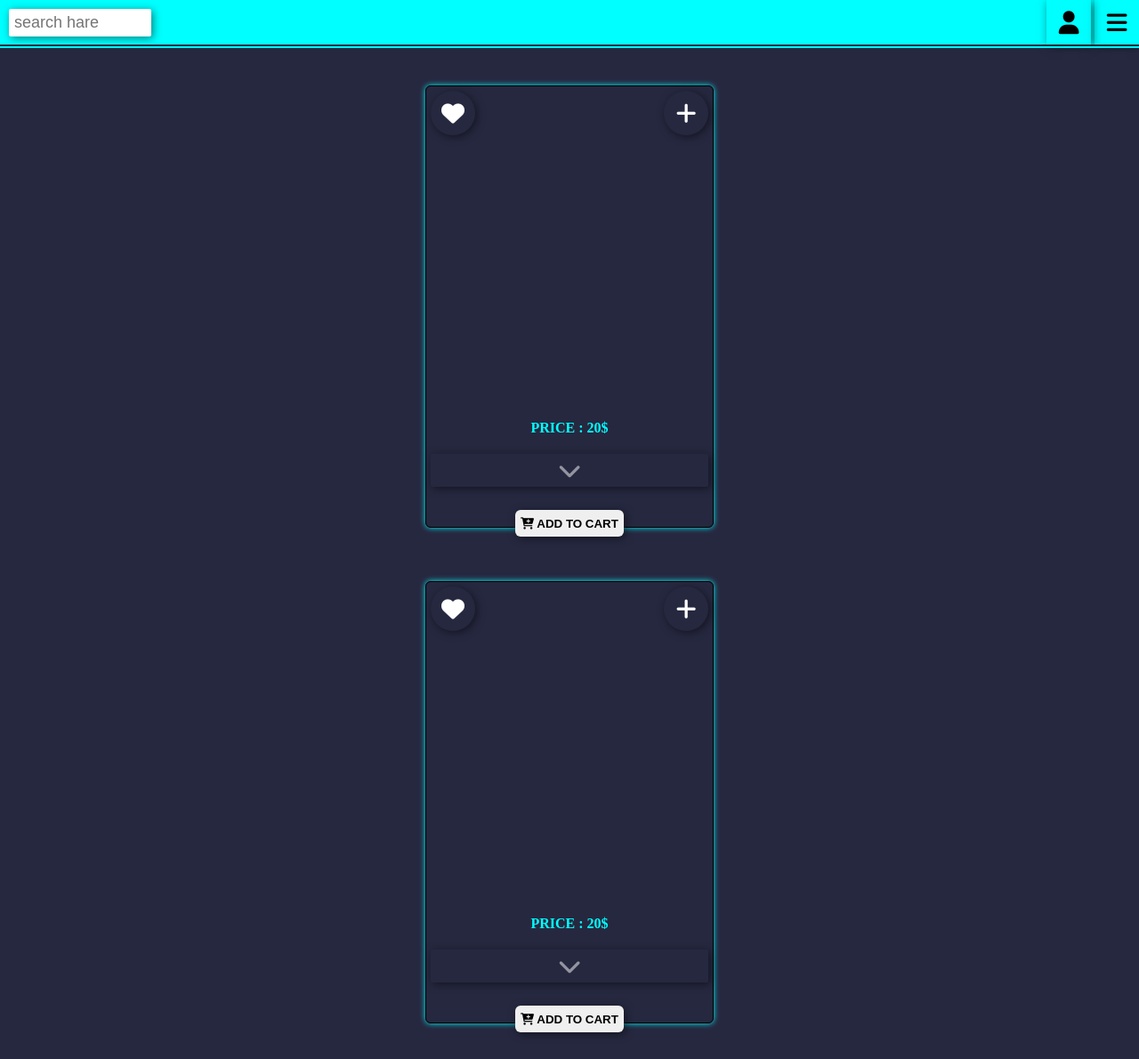
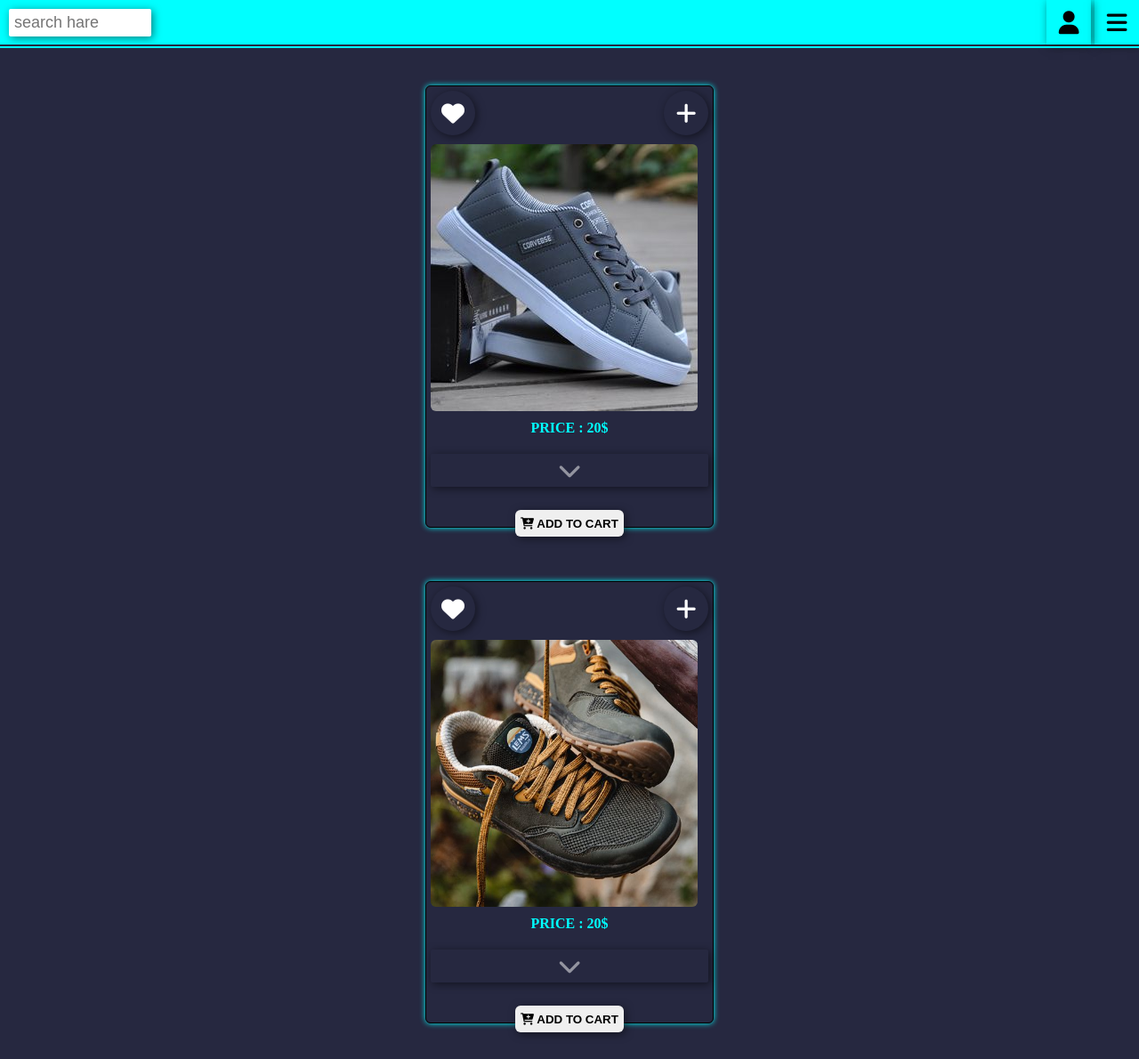
Before and after one commit to arafat013n/Test, a plain HTML site: page index.html in a window 1280 px wide. Shown: the whole page at 89% size. Drawn offline with Linux system fonts and the light colour scheme.

Commit message:
Update index.html

```diff
--- a/index.html
+++ b/index.html
@@ -59,7 +59,7 @@
             </div>
          </div>
          <div class="pic">
-            <img src="./Images/shoes1.jpeg" width="100%" alt="" />
+            <img src="shoes1.jpeg" width="100%" alt="" />
          </div>
          <div class="tittles">
             <span>Price : 20$</span>
@@ -85,7 +85,7 @@
             </div>
          </div>
          <div class="pic">
-            <img src="./Images/shoes1.jpeg" width="100%" alt="" />
+            <img src="shoes2.jpeg" width="100%" alt="" />
          </div>
          <div class="tittles">
             <span>Price : 20$</span>
```
